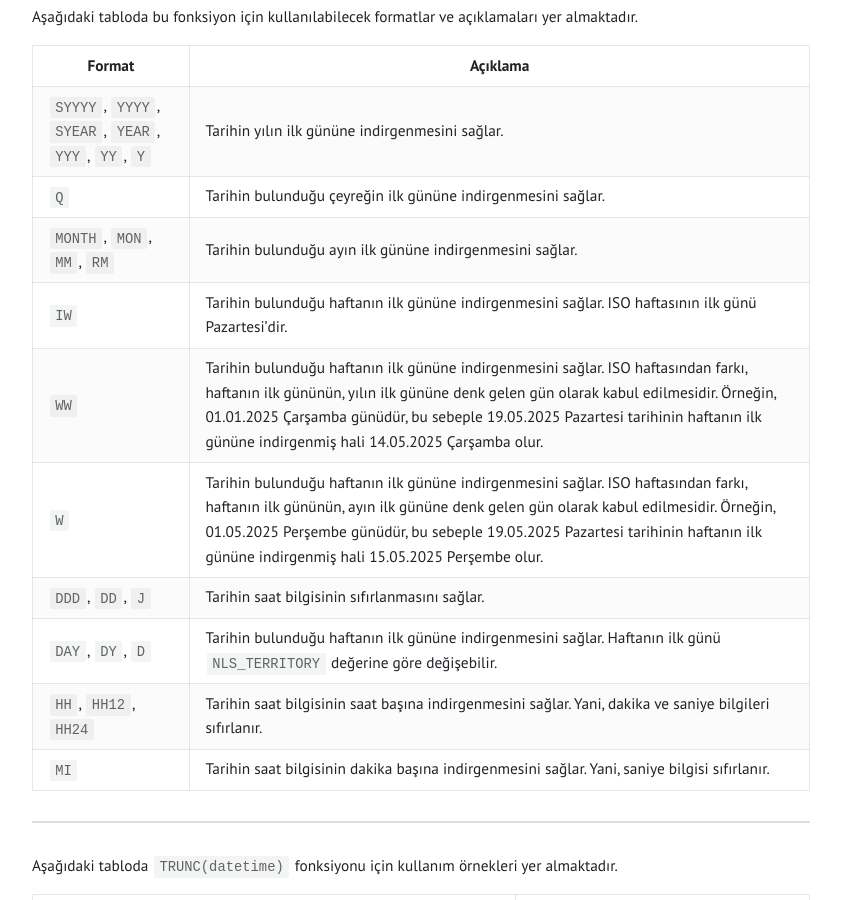
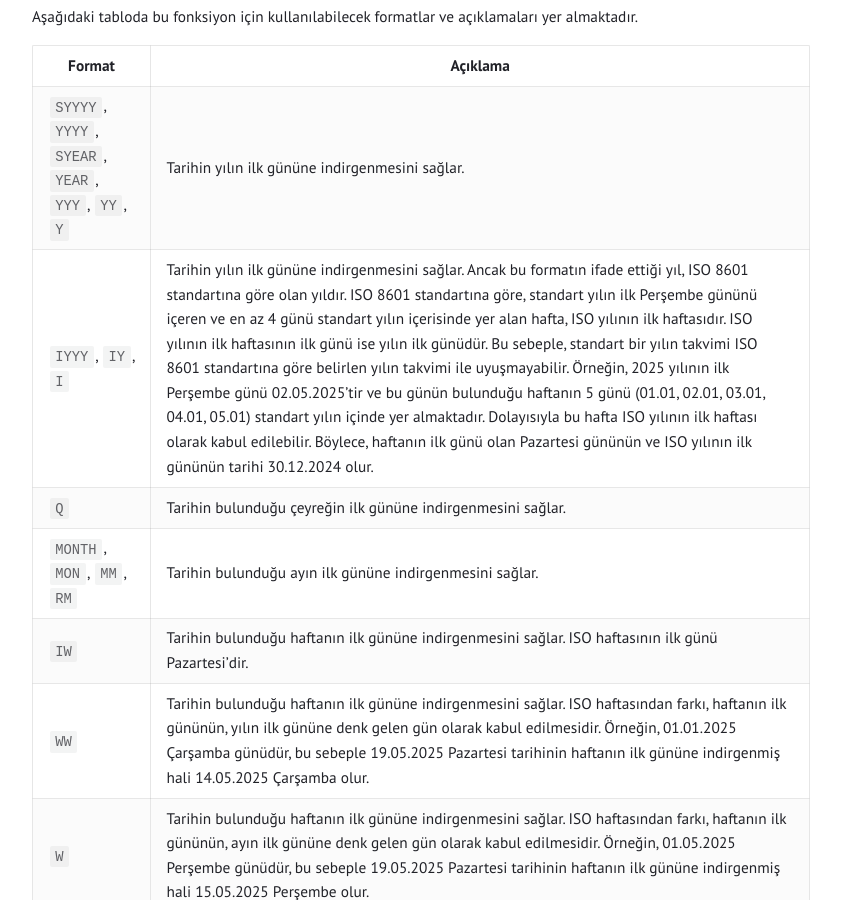
Before and after one commit to tunahanoguz/tunahanoguz.github.io, a Jekyll site: the page built from _posts/2025-05-27-oracle-trunc-datetime-fonksiyonu.md, in a window 1280 px wide and 900 px high, scrolled down 569 px. Shown: the whole window, without its empty margins (219-1060 px from the left). Built offline with Jekyll 4.4.1, drawn with Linux system fonts in a browser that asks for light colours; some of the changed text lies outside the part shown.

Commit message:
Update 2025-05-27-oracle-trunc-datetime-fonksiyonu.md

```diff
--- a/_posts/2025-05-27-oracle-trunc-datetime-fonksiyonu.md
+++ b/_posts/2025-05-27-oracle-trunc-datetime-fonksiyonu.md
@@ -23,6 +23,7 @@ Aşağıdaki tabloda bu fonksiyon için kullanılabilecek formatlar ve açıklam
 | Format                                             | Açıklama                                                                                                |
 |----------------------------------------------------|---------------------------------------------------------------------------------------------------------|
 | `SYYYY`, `YYYY`, `SYEAR`, `YEAR`, `YYY`, `YY`, `Y` | Tarihin yılın ilk gününe indirgenmesini sağlar.                                                         |
+| `IYYY`, `IY`, `I`                                  | Tarihin yılın ilk gününe indirgenmesini sağlar. Ancak bu formatın ifade ettiği yıl, ISO 8601 standartına göre olan yıldır. ISO 8601 standartına göre, standart yılın ilk Perşembe gününü içeren ve en az 4 günü standart yılın içerisinde yer alan hafta, ISO yılının ilk haftasıdır. ISO yılının ilk haftasının ilk günü ise yılın ilk günüdür. Bu sebeple, standart bir yılın takvimi ISO 8601 standartına göre belirlen yılın takvimi ile uyuşmayabilir. Örneğin, 2025 yılının ilk Perşembe günü 02.05.2025'tir ve bu günün bulunduğu haftanın 5 günü (01.01, 02.01, 03.01, 04.01, 05.01) standart yılın içinde yer almaktadır. Dolayısıyla bu hafta ISO yılının ilk haftası olarak kabul edilebilir. Böylece, haftanın ilk günü olan Pazartesi gününün ve ISO yılının ilk gününün tarihi 30.12.2024 olur.                                                                    |
 | `Q`                                                | Tarihin bulunduğu çeyreğin ilk gününe indirgenmesini sağlar.                                            |
 | `MONTH`, `MON`, `MM`, `RM`                         | Tarihin bulunduğu ayın ilk gününe indirgenmesini sağlar.                                                |
 | `IW`                                               | Tarihin bulunduğu haftanın ilk gününe indirgenmesini sağlar.	ISO haftasının ilk günü Pazartesi'dir.     |
@@ -46,6 +47,9 @@ Aşağıdaki tabloda `TRUNC(datetime)` fonksiyonu için kullanım örnekleri yer
 | `TRUNC(TO_DATE('19.05.2025 16:37:48', 'DD.MM.YYYY HH24:MI:SS'), 'YYY')`   | 01.01.2025 00:00:00 |
 | `TRUNC(TO_DATE('19.05.2025 16:37:48', 'DD.MM.YYYY HH24:MI:SS'), 'YY')`    | 01.01.2025 00:00:00 |
 | `TRUNC(TO_DATE('19.05.2025 16:37:48', 'DD.MM.YYYY HH24:MI:SS'), 'Y')`     | 01.01.2025 00:00:00 |
+| `TRUNC(TO_DATE('19.05.2025 16:37:48', 'DD.MM.YYYY HH24:MI:SS'), 'IYYY')`  | 30.12.2024 00:00:00 |
+| `TRUNC(TO_DATE('19.05.2025 16:37:48', 'DD.MM.YYYY HH24:MI:SS'), 'IY')`    | 30.12.2024 00:00:00 |
+| `TRUNC(TO_DATE('19.05.2025 16:37:48', 'DD.MM.YYYY HH24:MI:SS'), 'I')`     | 30.12.2024 00:00:00 |
 | `TRUNC(TO_DATE('19.05.2025 16:37:48', 'DD.MM.YYYY HH24:MI:SS'), 'Q')`     | 01.04.2025 00:00:00 |
 | `TRUNC(TO_DATE('19.05.2025 16:37:48', 'DD.MM.YYYY HH24:MI:SS'), 'MONTH')` | 01.05.2025 00:00:00 |
 | `TRUNC(TO_DATE('19.05.2025 16:37:48', 'DD.MM.YYYY HH24:MI:SS'), 'MON')`   | 01.05.2025 00:00:00 |
```
